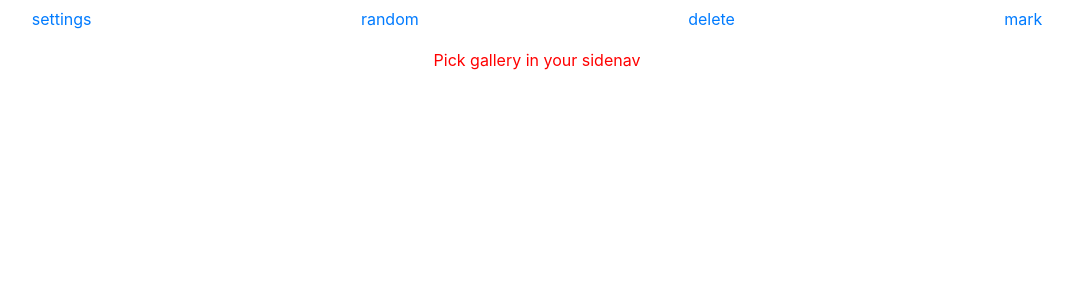
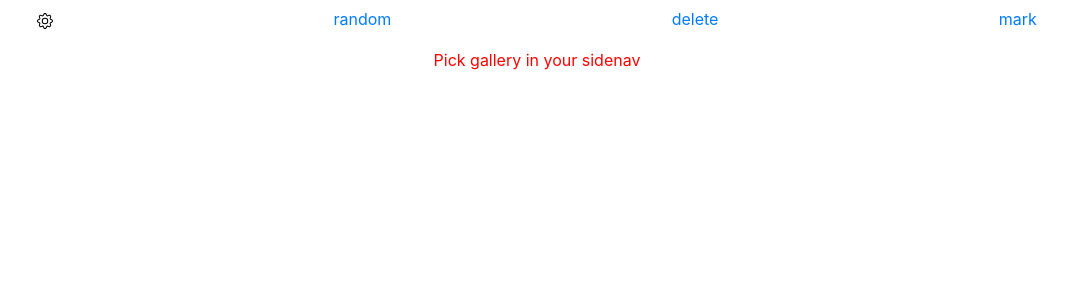
Before and after one commit to DES2048/django_images, a Django app: page / in a window 1280 px wide. Shown: the top 300 px of the page, without its empty margins (103-1176 px from the left). Run offline with Django 3.2, Linux system fonts and the light colour scheme; data that the repository does not hold is empty; some libraries are stand-ins or nearby versions.

Commit message:
- icon for settings button

```diff
--- a/image_picker/templates/image_picker/home.html
+++ b/image_picker/templates/image_picker/home.html
@@ -36,7 +36,9 @@
 </div>
 <div class="container-sm">
     <div class="d-flex justify-content-around">
-        <a href="javascript:void(0)" class="btn" id="sidenavOpen">settings</a>
+        <a href="javascript:void(0)" class="btn" id="sidenavOpen">
+          <img src="{% static 'image_picker/svg/settings.svg' %}" >
+        </a>
         <a href="javascript:void(0)" class="btn" id="random">random</a>
         <a href="javascript:void(0)" class="btn" id="delete">delete</a>
         <a href="#" class="btn">mark</a>
```
Also changed, not shown: image_picker/static/image_picker/svg/settings.svg (added).
